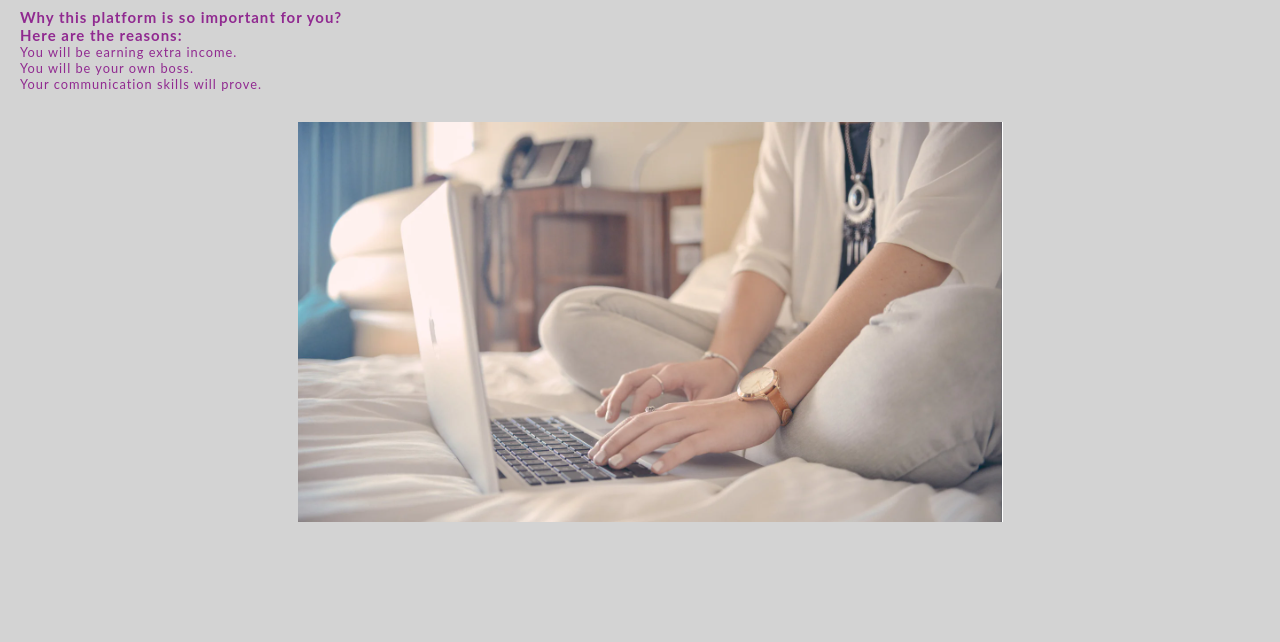
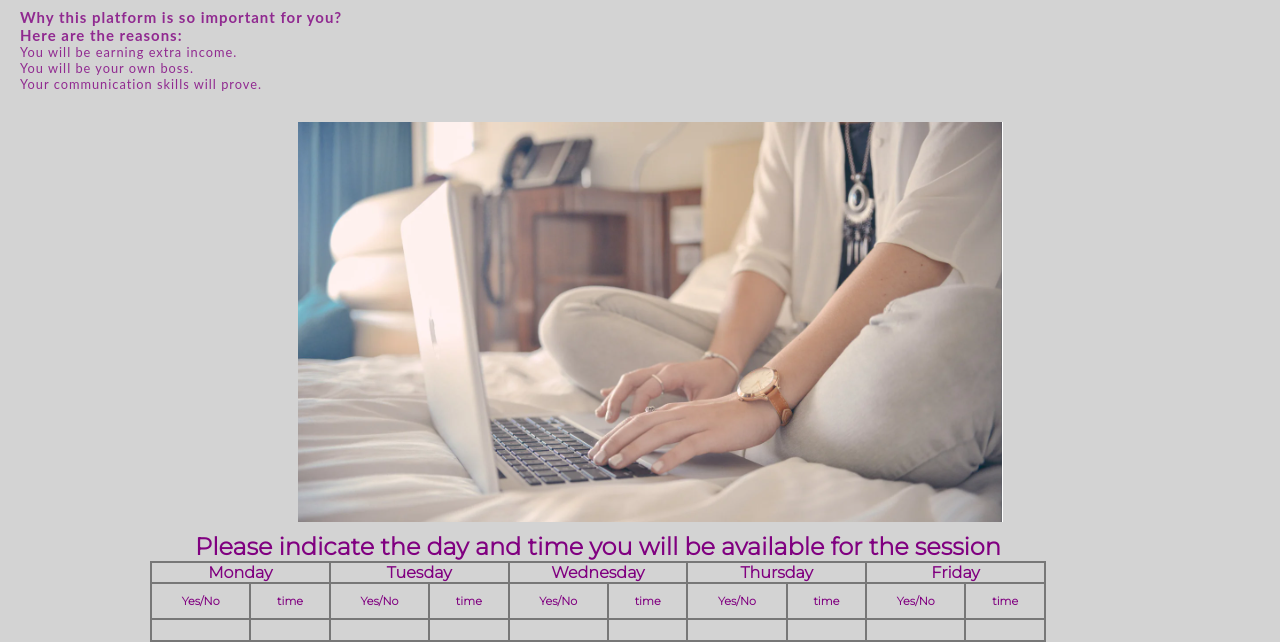
Before and after one commit to Mthabs/learning-visual, a plain HTML site: page tutor.html in a window 1280 px wide. Shown: the part 166-808 px from the top of the page. Drawn offline with Linux system fonts and the light colour scheme.

Commit message:
add tables and styles

```diff
--- a/assets/css/style.css
+++ b/assets/css/style.css
@@ -87,3 +87,17 @@ h1{
     width: 90%;
     height: 100Px;
 }
+table, th, td{
+    border: 2px solid #777777;
+    border-collapse: collapse;
+    font-size: 100%;
+}
+table{
+    margin-left: 150px;
+    width: 70%;
+}
+td{
+    text-align: center;
+    font-size: 70%;
+    padding: 10px;
+}
--- a/tutor.html
+++ b/tutor.html
@@ -40,7 +40,42 @@
       <section>
         <div id="teacher_image"></div>
       </section>
-      <section></section>
+      <section>
+        <table id="session-prices">
+            <Caption><h2>Please indicate the day and time you will be available for the session</h2></Caption>
+            <tr>
+                <th colspan="2">Monday</th>
+                <th colspan="2">Tuesday</th>
+                <th colspan="2">Wednesday</th>
+                <th colspan="2">Thursday</th>
+                <th colspan="2">Friday</th>
+            </tr>
+            <tr>
+                <td><b>Yes/No</b></td>
+                <td><b>time</b></td>
+                <td><b>Yes/No</b></td>
+                <td><b>time</b></td>
+                <td><b>Yes/No</b></td>
+                <td><b>time</b></td>
+                <td><b>Yes/No</b></td>
+                <td><b>time</b></td>
+                <td><b>Yes/No</b></td>
+                <td><b>time</b></td>
+            </tr>
+            <tr>
+                <td></td>
+                <td></td>
+                <td></td>
+                <td></td>
+                <td></td>
+                <td></td>
+                <td></td>
+                <td></td>
+                <td></td>
+                <td></td>
+            </tr>
+        </table>
+      </section>
       <footer></footer>
 </body>
 </html>
```
Also changed, not shown: learner.html (+18 -1 lines).
